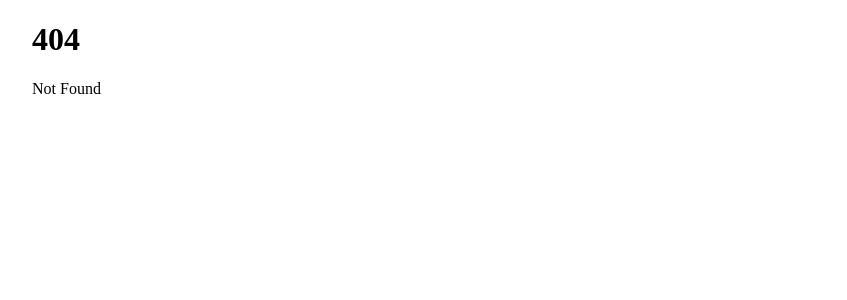
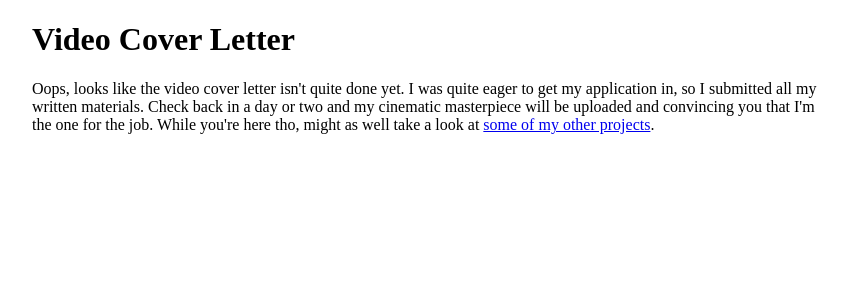
Before and after one commit to ChrstphrHll/ChrstphrHll, a SvelteKit app: page /coverletter in a window 1280 px wide. Before the commit this address had no page. Shown: the top 300 px of the page, without its empty margins (208-1055 px from the left). Built offline with nearby package versions, Linux system fonts and the light colour scheme.

Commit message:
cover letter place holder

```diff
--- /dev/null
+++ b/src/routes/coverletter/+page.svelte
@@ -0,0 +1,3 @@
+<h1>Video Cover Letter</h1>
+
+<p>Oops, looks like the video cover letter isn't quite done yet. I was quite eager to get my application in, so I submitted all my written materials. Check back in a day or two and my cinematic masterpiece will be uploaded and convincing you that I'm the one for the job. While you're here tho, might as well take a look at <a href="/">some of my other projects</a>.</p>
```
